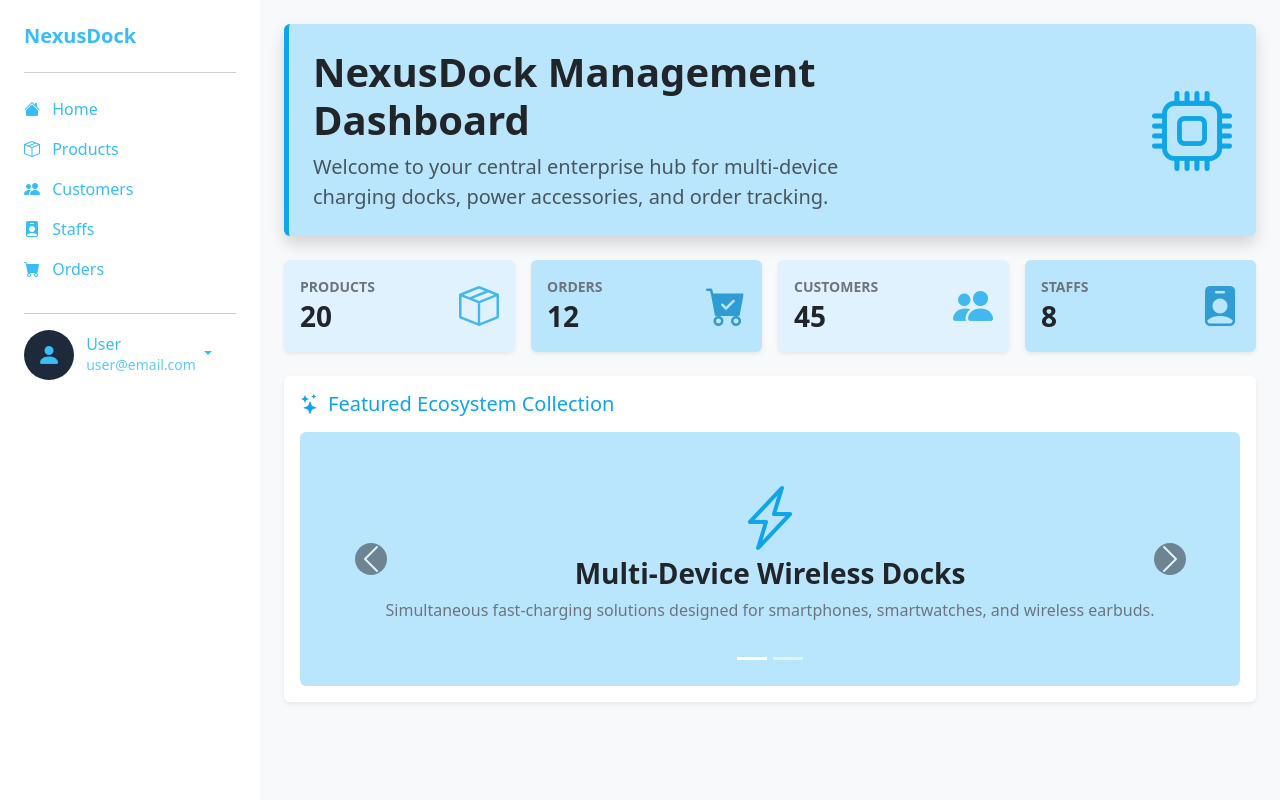
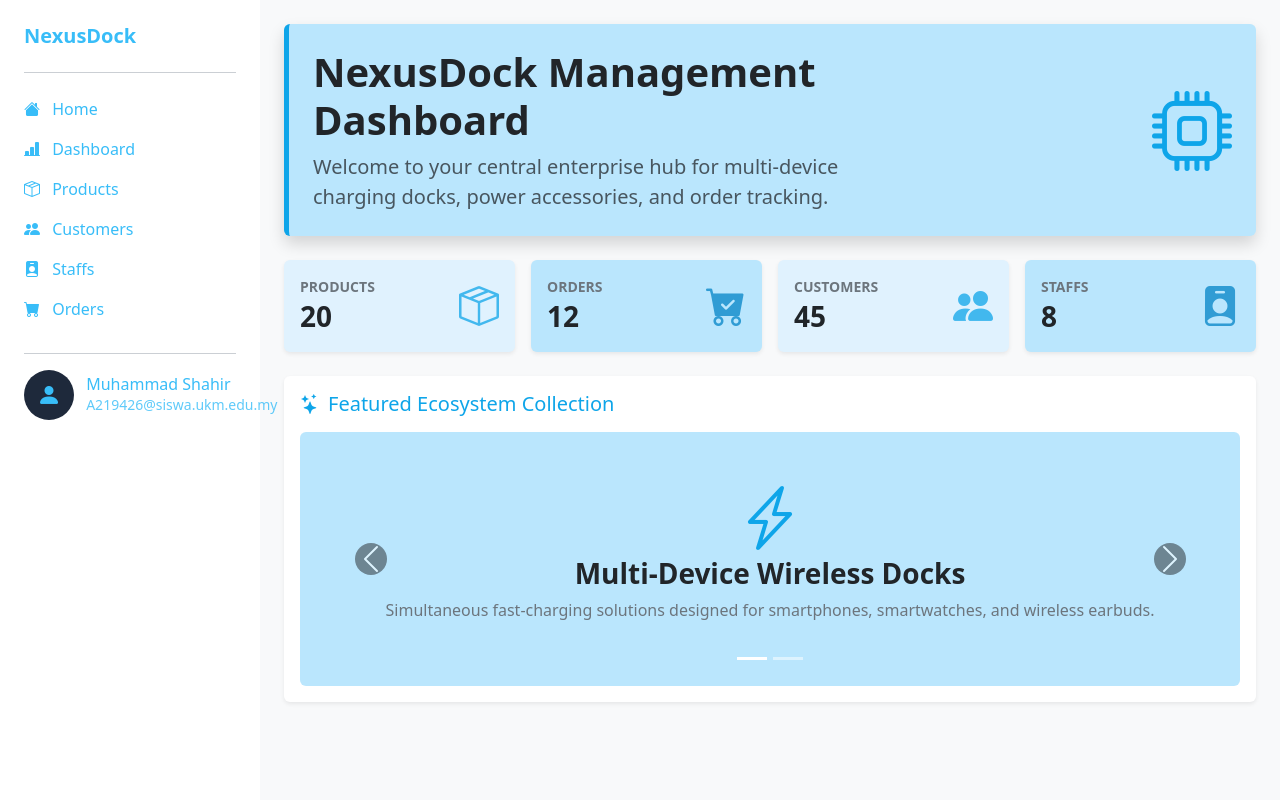
Before and after one commit to shahirizal/webDevelopment, a PHP site: page /pt1/home.php in a window 1280 px wide. Run offline with PHP 8.4, Linux system fonts and the light colour scheme.

Commit message:
add dashboard button

```diff
--- a/pt1/index.html
+++ b/pt1/index.html
@@ -65,7 +65,7 @@
 
     /* Hero Section (25% Opacity overlay) */
     .hero {
-      background: linear-gradient(rgba(5, 11, 20, 0.75), rgba(11, 19, 41, 0.80)), rgba(5, 11, 20, 0.75) url('header.jpg');
+      background: linear-gradient(rgba(5, 11, 20, 0.6), rgba(11, 19, 41, 0.6)), rgba(5, 11, 20, 0.6) url('header.jpg');
       background-size: cover;
       background-position: center;
       border-bottom: 1px solid #1e355e;
@@ -79,7 +79,7 @@
     /* Panel Cards (25% Opacity overlay) */
     .panel {
       position: relative;
-      background: linear-gradient(rgba(15, 28, 53, 0.75), rgba(15, 28, 53, 0.82)), rgba(5, 11, 20, 0.75) url('background.jpg') !important;
+      background: linear-gradient(rgba(15, 28, 53, 0.6), rgba(15, 28, 53, 0.6)), rgba(5, 11, 20, 0.6) url('background.jpg') !important;
       background-size: cover !important;
       background-position: center !important;
       border: 1px solid #1e355e !important;
--- a/pt1/sidebar.php
+++ b/pt1/sidebar.php
@@ -11,6 +11,12 @@
                 <a href="home.php" class="text-decoration-none" style="color: #38bdf8;">
                     <i class="bi bi-house-fill me-2" style="color: #38bdf8;"></i>
                     Home
+                </a>
+            </li>
+            <li class="nav-item mb-3">
+                <a href="#" class="text-decoration-none" style="color: #38bdf8;">
+                    <i class="bi bi-bar-chart-line-fill me-2" style="color: #38bdf8;"></i>
+                    Dashboard
                 </a>
             </li>
             <li class="nav-item mb-3">
@@ -45,8 +51,8 @@
                     <i class="bi bi-person-fill fs-4" style="color: #38bdf8;"></i>
                 </div>
                 <div class="d-inline-block align-middle ms-2 text-start">
-                    <h6 class="mb-0 text-nowrap" style="color: #38bdf8;">User</h6>
-                    <small class="text-nowrap d-block" style="color: #38bdf8; opacity: 0.8;">user@email.com</small>
+                    <h6 class="mb-0 text-nowrap" style="color: #38bdf8;">Muhammad Shahir</h6>
+                    <small class="text-nowrap d-block" style="color: #38bdf8; opacity: 0.8;">A219426@siswa.ukm.edu.my</small>
                 </div>
             </a>
             <ul class="dropdown-menu dropdown-menu-end">
```
